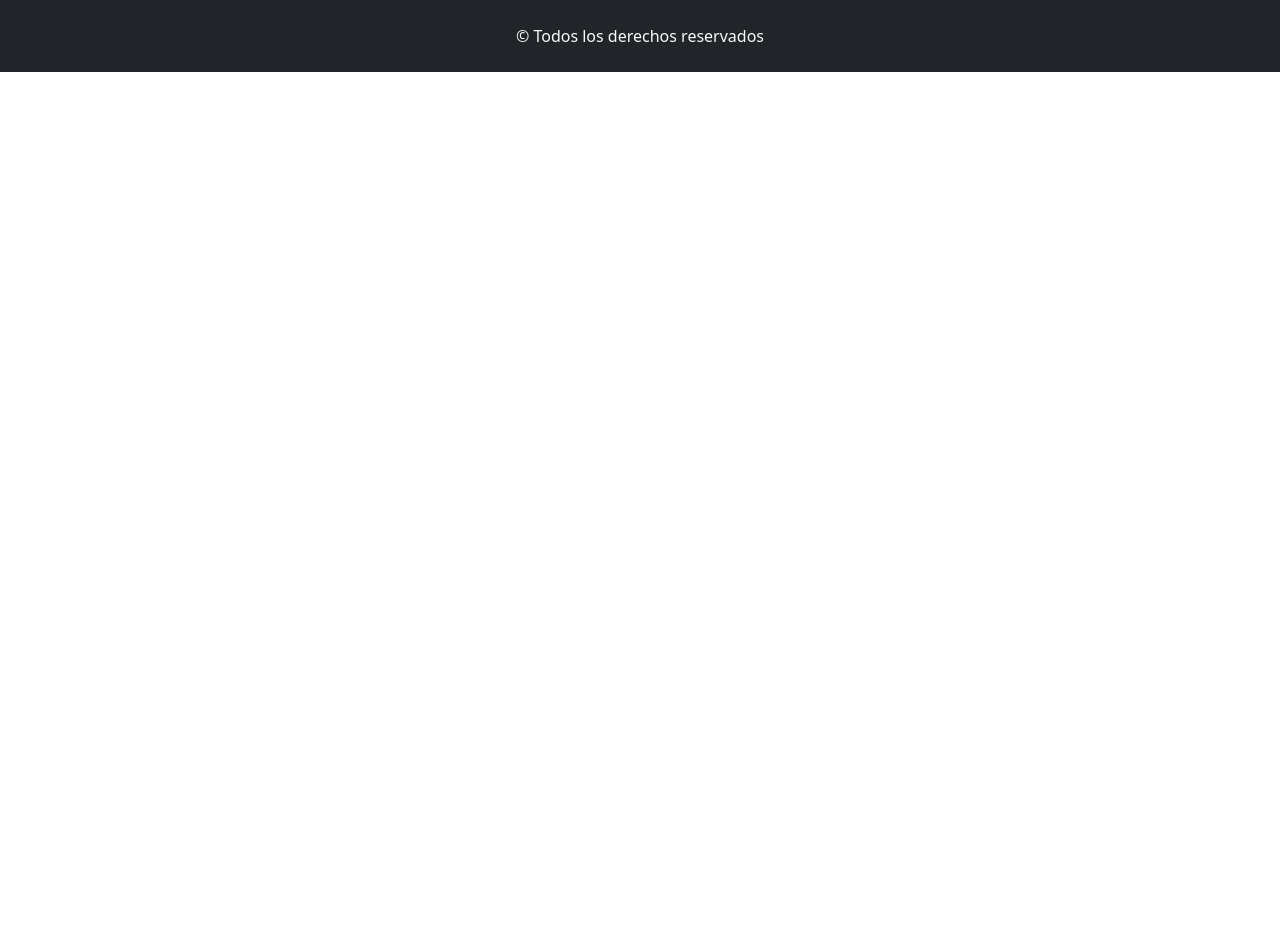
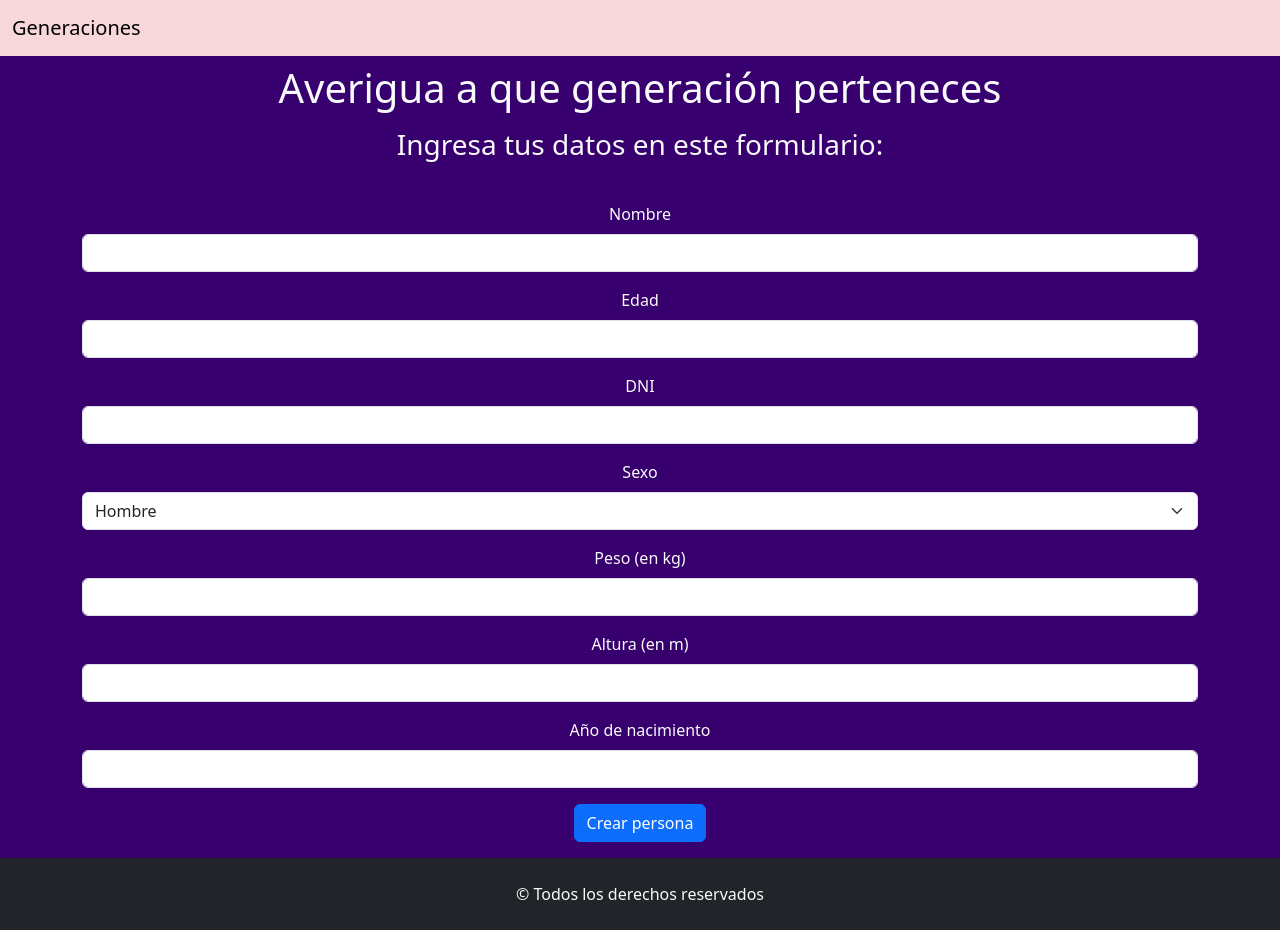
Before and after one commit to mmaleducada/TP5-Ejercicio2, a plain HTML site: page index.html in a window 1280 px wide. Before the commit the page ends 800 px from the top, so only its background shows below. Drawn offline with nearby package versions, Linux system fonts and the light colour scheme.

Commit message:
maquetado inicial terminado

```diff
--- a/css/style.css
+++ b/css/style.css
@@ -0,0 +1,10 @@
+body {
+	background-color: rgb(55, 0, 110);
+    min-height: 100vh;
+    display: flex;
+    flex-direction: column;
+}
+
+main {
+    flex-grow: 1;
+}
--- a/index.html
+++ b/index.html
@@ -1,5 +1,6 @@
 <!DOCTYPE html>
 <html lang="en">
+
 <head>
     <meta charset="UTF-8" />
     <meta http-equiv="X-UA-Compatible" content="IE=edge" />
@@ -12,13 +13,63 @@
     <link rel="stylesheet" href="/css/style.css" />
     <title>Generaciones</title>
 </head>
+
 <body>
-    <header></header>
-    <main></main>
+    <header>
+        <nav class="navbar navbar-expand-lg bg-danger-subtle">
+            <div class="container-fluid">
+                <a class="navbar-brand" href="#">Generaciones</a>
+            </div>
+            </div>
+        </nav>
+    </header>
+    <main>
+        <section class="container text-center py-2">
+            <h1 class="text-light">Averigua a que generación perteneces</h1>
+            <h3 class="text-light py-2">Ingresa tus datos en este formulario:</h3>
+        </section>
+        <section class="container py-3 text-center">
+            <form>
+                <div class="mb-3">
+                    <label for="nombre" class="form-label text-light">Nombre</label>
+                    <input type="text" class="form-control" id="nombre" required>
+                </div>
+                <div class="mb-3">
+                    <label for="edad" class="form-label text-light">Edad</label>
+                    <input type="number" class="form-control" id="edad" required>
+                </div>
+                <div class="mb-3">
+                    <label for="dni" class="form-label text-light">DNI</label>
+                    <input type="text" class="form-control" id="dni" required>
+                </div>
+                <div class="mb-3">
+                    <label for="sexo" class="form-label text-light">Sexo</label>
+                    <select class="form-select" id="sexo" required>
+                        <option value="H">Hombre</option>
+                        <option value="M">Mujer</option>
+                    </select>
+                </div>
+                <div class="mb-3">
+                    <label for="peso" class="form-label text-light">Peso (en kg)</label>
+                    <input type="number" class="form-control" id="peso" required>
+                </div>
+                <div class="mb-3">
+                    <label for="altura" class="form-label text-light">Altura (en m)</label>
+                    <input type="number" step="0.01" class="form-control" id="altura" required>
+                </div>
+                <div class="mb-3">
+                    <label for="año" class="form-label text-light">Año de nacimiento</label>
+                    <input type="number" class="form-control" id="año" required>
+                </div>
+                <button type="submit" class="btn btn-primary text-center" id="crear-persona">Crear persona</button>
+            </form>
+        </section>
+    </main>
     <footer class="bg-dark text-light text-center py-4">&copy; Todos los derechos reservados</footer>
     <script src="https://cdn.jsdelivr.net/npm/bootstrap@5.3.0-alpha3/dist/js/bootstrap.bundle.min.js"
         integrity="sha384-ENjdO4Dr2bkBIFxQpeoTz1HIcje39Wm4jDKdf19U8gI4ddQ3GYNS7NTKfAdVQSZe"
         crossorigin="anonymous"></script>
     <script src="/js/app.js"></script>
 </body>
+
 </html>
```
